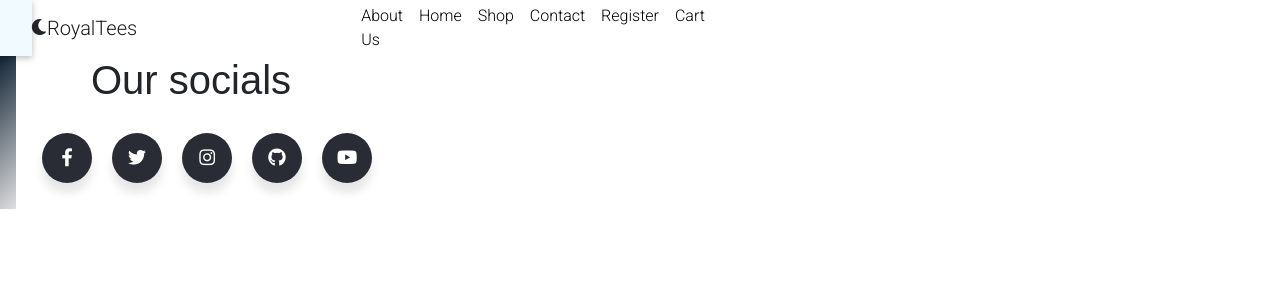
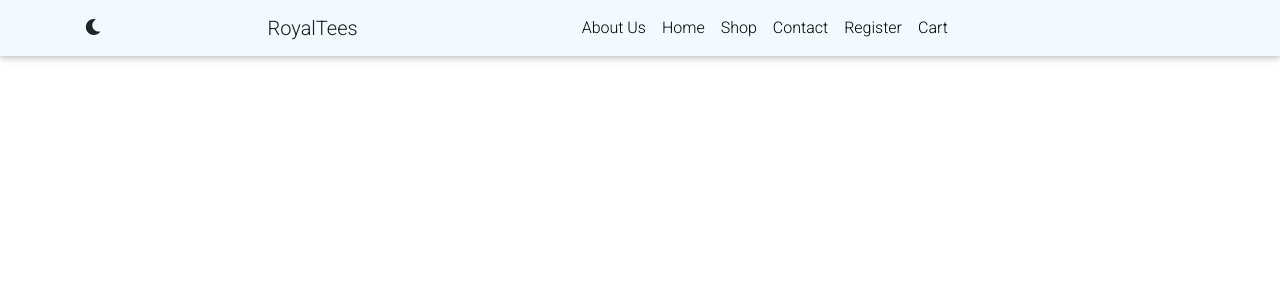
Before and after one commit to ralphtawil2/FinalWeb, a React (Create React App) app: page /cart in a window 1280 px wide. Shown: the top 300 px of the page. Built offline with nearby package versions, Linux system fonts and the light colour scheme.

Commit message:
Made a few changes to styles.css

```diff
--- a/src/styles.css
+++ b/src/styles.css
@@ -250,26 +250,12 @@ html {
     height: 100%;
 }
 
-.css-19kzrtu {
-    padding: 3rem;
-    grid-column: 2 / 3;
-}
-
-body {
-    margin: 0;
-    min-height: 100%;
-    display: grid;
-    grid: auto / 1em 1fr 1em;
-}
-
-
-
 .footer-body {
     display: grid;
     font-family: "Poppins", sans-serif;
     place-items: center;
     background: linear-gradient(315deg, #dedfe0, #132436);
-    margin-top: auto;
+    margin-top: 100%;
 }
 
 .wrapper {
```
